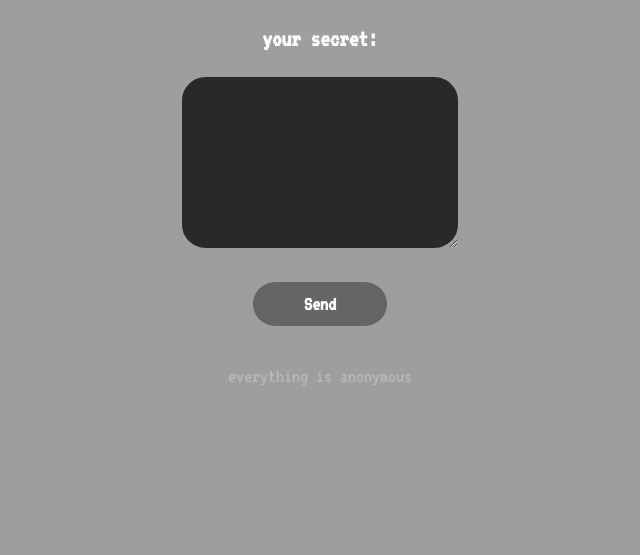
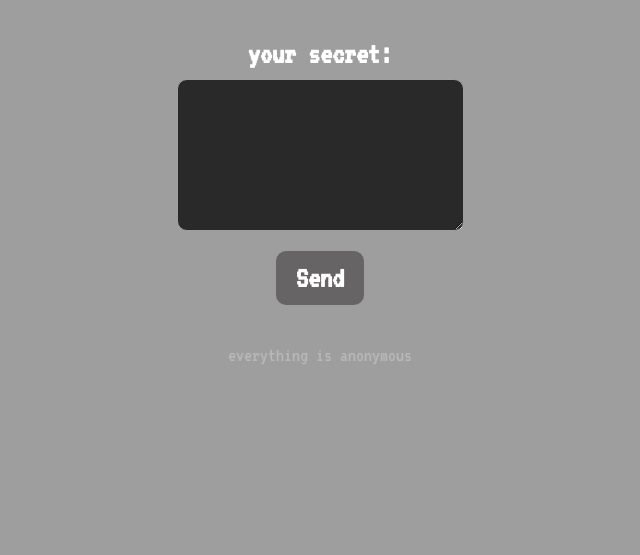
Before and after one commit to localtxt/localtxt.github.io, a plain HTML site: page index.html in a window 1280 px wide. Shown: the part 245-800 px from the top of the page, without its empty margins (320-960 px from the left). Drawn offline with Linux system fonts and the light colour scheme.

Commit message:
hopefully normal

```diff
--- a/main.css
+++ b/main.css
@@ -12,70 +12,90 @@ body {
     background-color: #9e9e9e;
     color: #ECECEC;
     text-align: center;
-    display: flex;
-    flex-direction: column;
-    align-items: center;
-    justify-content: center;
-    min-height: 100vh;
-    font-size: 2vw;
+    display: flex; /* Use flexbox to center content */
+    flex-direction: column; /* Stack items vertically */
+    align-items: center; /* Center items horizontally */
+    justify-content: center; /* Center items vertically */
+    min-height: 100vh; /* Ensure content fills the viewport */
 }
 
-/* ... (other styles) ... */
+header {
+    background-color: #9e9e9e;
+    color: #ffffff;
+    text-align: center;
+    padding: 1.5em 0;
+    position: relative; /* Add this line to make positioning work */
+}
+
+
+main {
+    background-color: #9e9e9e;
+    padding: 2em;
+    border-radius: 15px;
+    margin-top: 1em; /* Add a margin at the top for spacing */
+}
+
+footer {
+    text-align: center;
+    padding: 1em 0;
+    background-color: #9e9e9e;
+    color: #ffffff;
+}
+
+.small-text {
+    font-size: 20px;
+    color: #b8b8b8;
+    margin-top: 10px;
+}
 
 /* Style the form */
 form {
     background-color: #9e9e9e;
-    border-radius: 5vw;
-    padding: 5vw;
+    border-radius: 15px;
+    padding: 30px;
     display: flex;
-    flex-direction: column;
-    align-items: center;
-    border: none;
-    outline: none;
+    flex-direction: column; /* Stack items vertically */
+    align-items: center; /* Center items horizontally */
+    border: none; /* Remove the border */
+    outline: none; /* Remove the outline */
 }
 
 label {
     font-weight: bold;
     display: block;
-    font-size: 3vh;
-    margin-bottom: 3vh;
+    font-size: 30px;
+    margin-bottom: 10px;
     font-family: 'VT323', monospace;
     color: #ffffff;
 }
 
 textarea {
-    width: 90%;
-    padding: 2vw;
-    border: 2px solid #9e9e9e;
-    border-radius: 2vw;
-    font-size: 2vh;
+    width: 100%;
+    padding: 15px;
+    border: 1px solid #9e9e9e;
+    border-radius: 10px;
+    font-size: 20px;
     resize: vertical;
     font-family: 'VT323', monospace;
     color: #ECECEC;
     background-color: #292929;
-    margin: 0;
-    box-sizing: border-box;
-    margin-bottom: 3vh;
+    margin: 0; /* Add this line to center the input */
+    box-sizing: border-box; /* Ensure the padding is included in the width */
+    margin-bottom: 10px; /* Add margin at the bottom of the textarea */
 }
 
 button[type="submit"] {
     background-color: #666464;
     color: #fff;
-    padding: 1.5vh 4vw;
+    padding: 12px 20px;
     border: none;
-    border-radius: 2vw;
+    border-radius: 10px;
     cursor: pointer;
     font-weight: bold;
     font-family: 'VT323', monospace;
-    font-size: 2.5vh;
+    font-size: 30px;
     transition: background-color 0.3s ease;
-    margin-top: 1vh; /* Adjusted margin for the button */
-}
-
-.small-text {
-    font-size: 2.5vh; /* Increased font size for "everything is anonymous" */
-    color: #b8b8b8;
-    margin-top: -3vh; /* Adjusted margin for "everything is anonymous" */
+    margin-top: 10px; /* Add margin at the top of the button */
 }
 
 button[type="submit"]:hover {
@@ -84,7 +104,6 @@ button[type="submit"]:hover {
 h2 {
     font-family: 'VT323', monospace;
     font-size: 30px;
-    margin-bottom: -2vh;
 }
 
 #secret {
```
Also changed, not shown: index.html (line endings or trailing spaces), logo.jpg (deleted).
